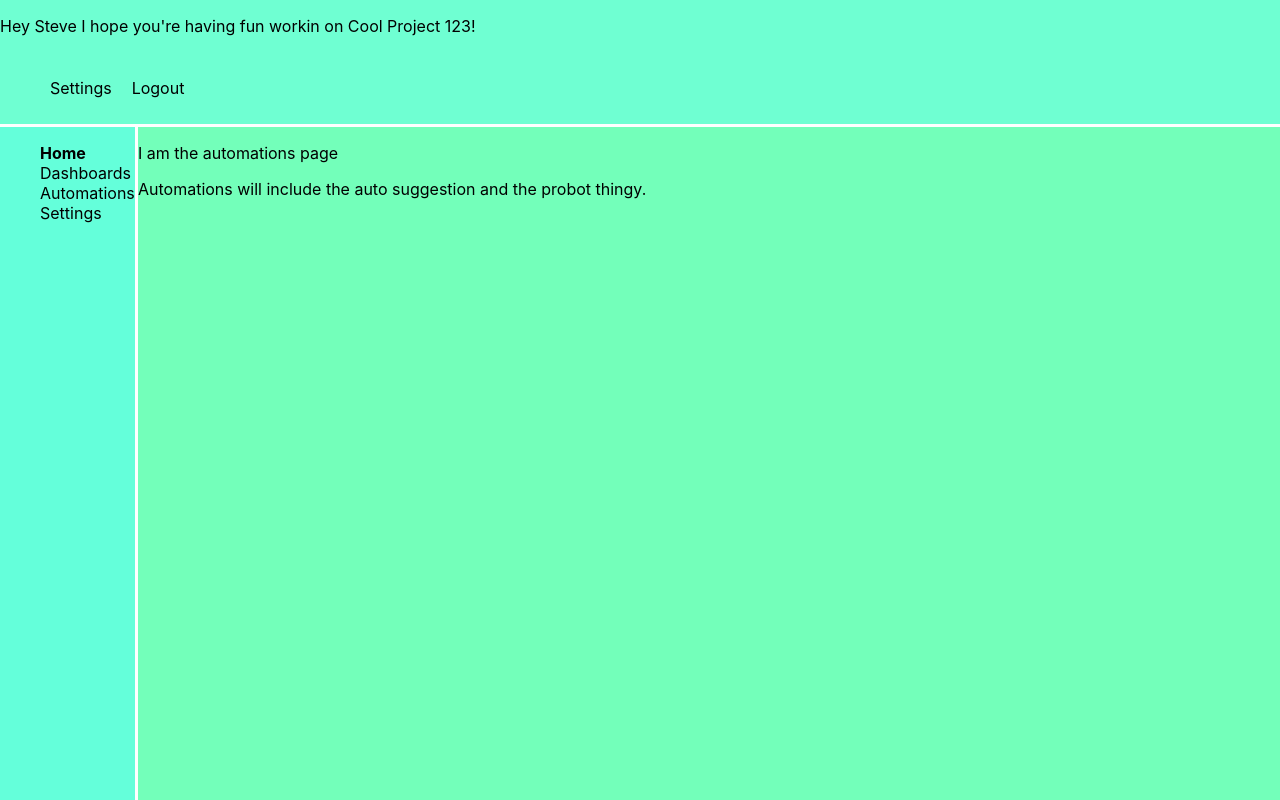
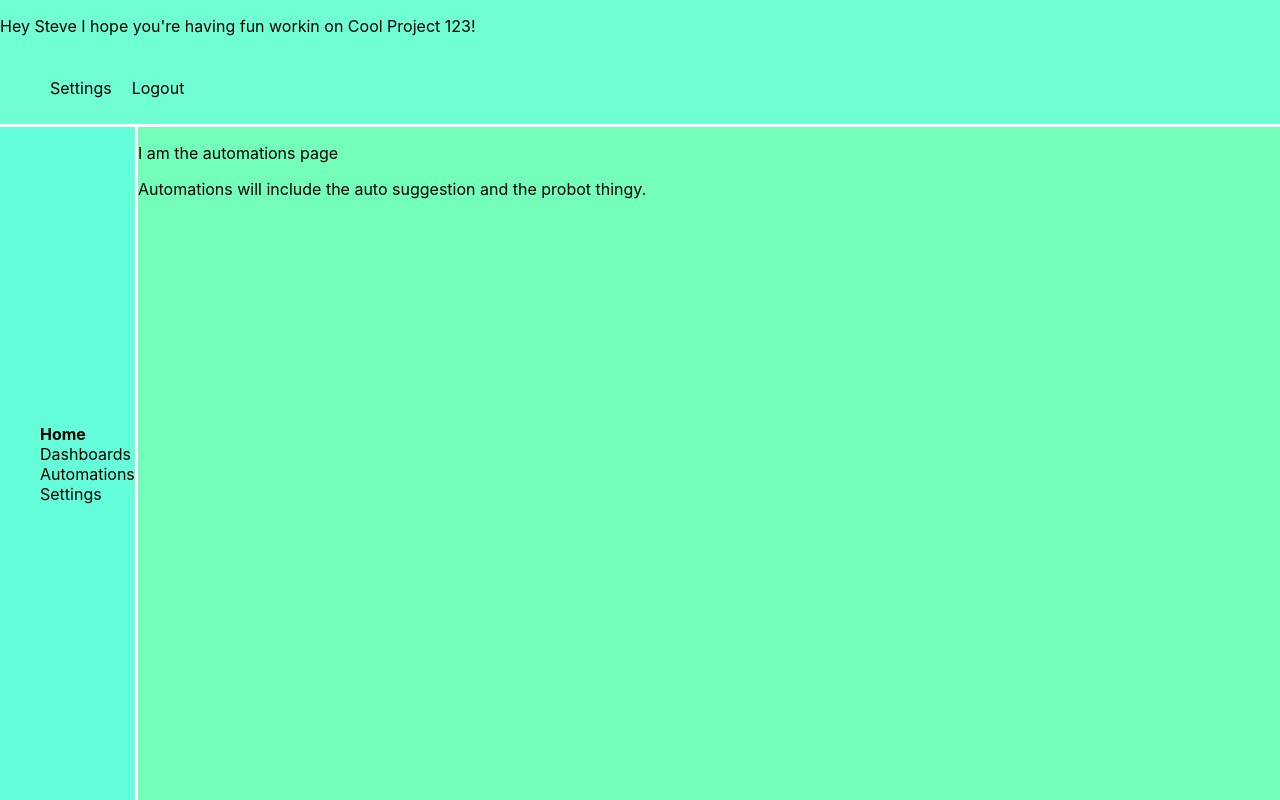
Before and after one commit to 2022-innovator-challenge/dashboard, a Next.js app: page /automations in a window 1280 px wide. Built offline with nearby package versions, Linux system fonts and the light colour scheme.

Commit message:
minor changes

```diff
--- a/styles/Layout.module.css
+++ b/styles/Layout.module.css
@@ -10,13 +10,11 @@
 }
 
 #header {
-    display: flex;
     grid-area: header;
     background-color: #6fffd2;
 }
 
 #sidebar {
-    display:flex;
     grid-area: sidebar;
     background-color: #64ffda;
 }
--- a/styles/Sidebar.module.css
+++ b/styles/Sidebar.module.css
@@ -2,13 +2,15 @@
     font-weight: bold;
 }
 
-.navbar {
+.sidebarList {
+    list-style: none;
+}
+.sidebarList > li {
+}
+
+.sidebar {
     display: flex;
     align-items: center;
     justify-content: center;
     height: 100%;
 }
-
-.sidebarList {
-    list-style: none;
-}
```
